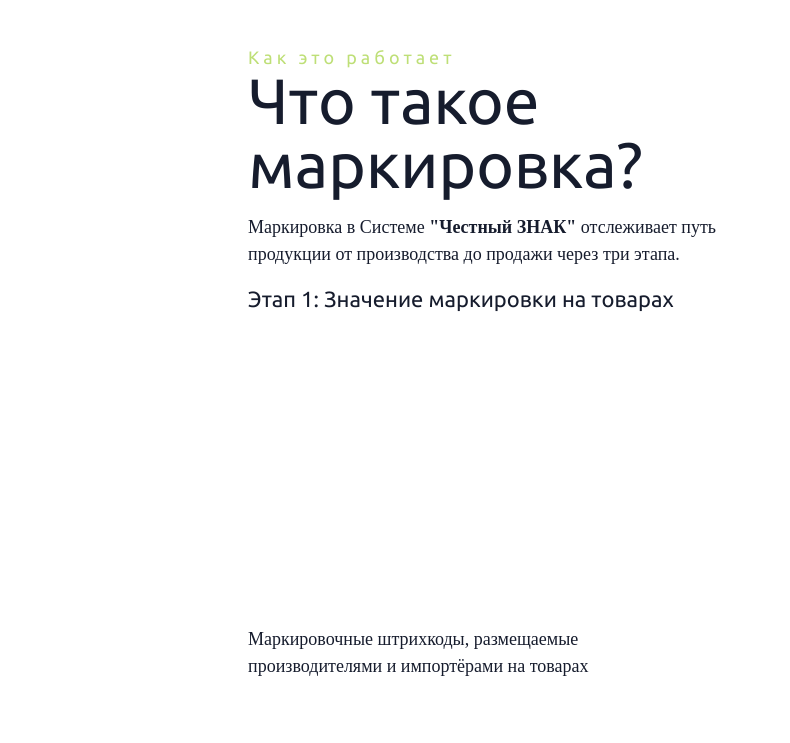
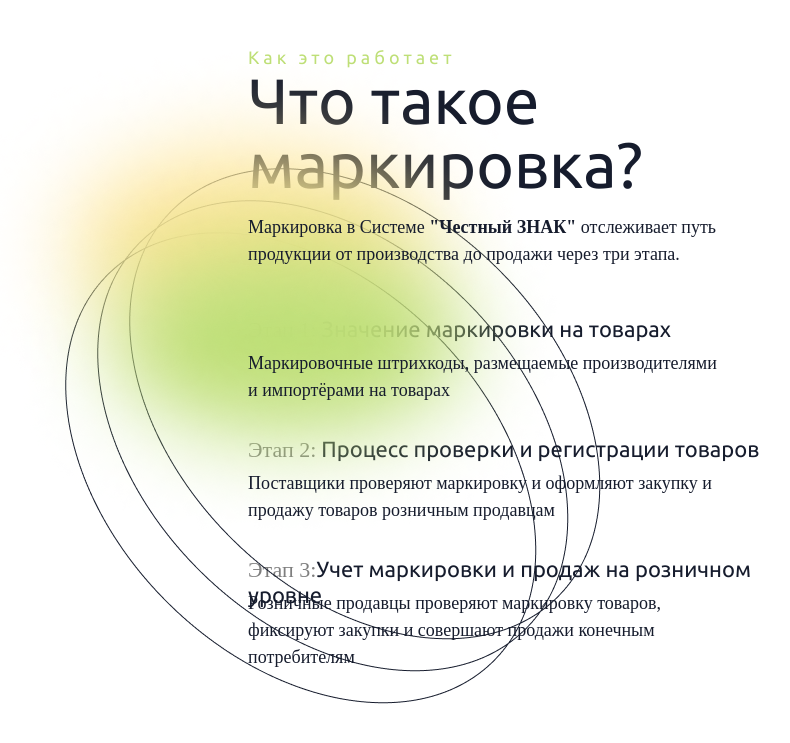
Before and after one commit to RuslanDzhabarov/Project_evgen, a plain HTML site: page index.html in a window 1280 px wide. Shown: the part 976-1719 px from the top of the page, without its empty margins (322-1112 px from the left). Drawn offline with Linux system fonts and the light colour scheme.

Commit message:
436524572

```diff
--- a/assets/css/style.css
+++ b/assets/css/style.css
@@ -174,6 +174,16 @@ p{
 } */
 
 /* SECTION */
+.about__item{
+	width: 100%;
+	position: absolute;
+	display: flex;
+	height: 719.49px;
+	align-items: flex-start;
+	left: 290px;
+
+}
+
 .section{
 	width: 100%;
 	/* max-width: 1440px; */
@@ -241,25 +251,33 @@ span{
 	text-align: left;
 }
 
-.section__stage p{
-	display: flex;
-	flex-wrap: nowrap;
-	width:430px;
-	height: 95px;
-	font-family: Poppins;
-	font-size: 18px;
-	font-weight: 500;
-	line-height: 27px;
-		text-align: left;
-
-}
 
 h4{
-	width: 450px;
+	width: 525px;
 	height: 25px;
-	padding-top: 90px;
+	padding-top: 120px;
 	font-size: 22px;
 	font-weight: 400;
 	line-height: 25.3px;
 	text-align: left;
 }
+
+.stage__s{
+	font-size: 22px;
+	font-weight: 400;
+	line-height: 25.3px;
+	text-align: left;
+	color: #00000080;
+	padding-top: 40px;
+
+}
+
+ .stage{
+	width:472px;
+	font-family: Poppins;
+	font-size: 18px;
+	font-weight: 500;
+	line-height: 27px;
+	text-align: left;
+	padding-top: 16px;
+}
--- a/index.html
+++ b/index.html
@@ -66,6 +66,9 @@
     <section class="section">
         <div class="about">
             <div class="section__header">
+                <div class="about__item">
+                    <img src="assets/Images/Group 35933.png" alt="">
+                </div>
                 <h3 class="section__suptitle"> Как это работает</h3>
                 <h2 class="section__title"> Что такое маркировка? </h2>
                 <div class="section__text">
@@ -74,8 +77,14 @@
                         три этапа.</p>
                 </div>
                 <div class="section__stage">
-                    <h4>Этап 1: Значение маркировки на товарах</h4>
-                    <p>Маркировочные штрихкоды, размещаемые производителями и импортёрами на товарах</p>
+                    <h4><span class="stage__s">Этап 1:</span> Значение маркировки на товарах</h4>
+                    <p class="stage">Маркировочные штрихкоды, размещаемые производителями и импортёрами на товарах</p>
+                    <h4><span class="stage__s">Этап 2:</span> Процесс проверки и регистрации товаров</h4>
+                    <p class="stage">Поставщики проверяют маркировку и оформляют закупку и продажу товаров розничным
+                        продавцам </p>
+                    <h4><span class="stage__s">Этап 3:</span>Учет маркировки и продаж на розничном уровне</h4>
+                    <p class="stage">Розничные продавцы проверяют маркировку товаров, фиксируют закупки и совершают
+                        продажи конечным потребителям</p>
                 </div>
             </div>
 
```
Also changed, not shown: assets/Images/Group 35933.png (added).
